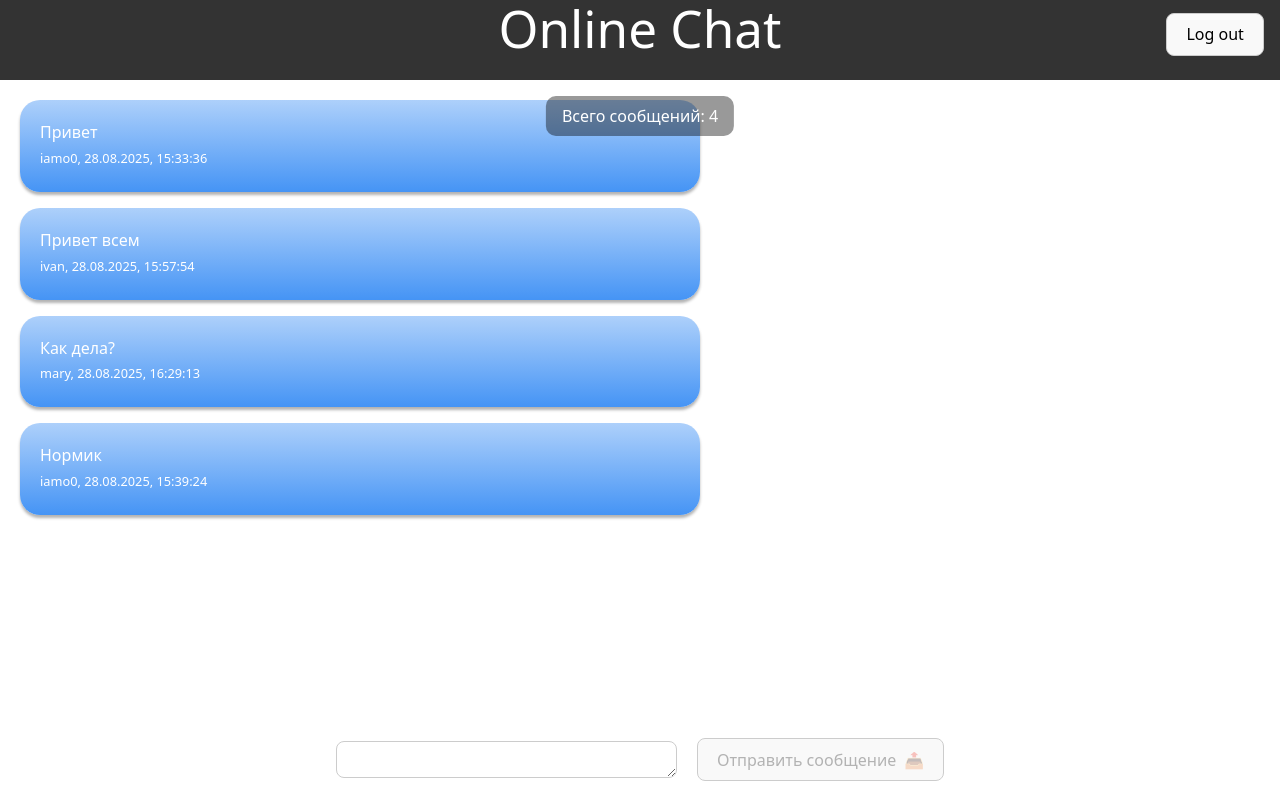
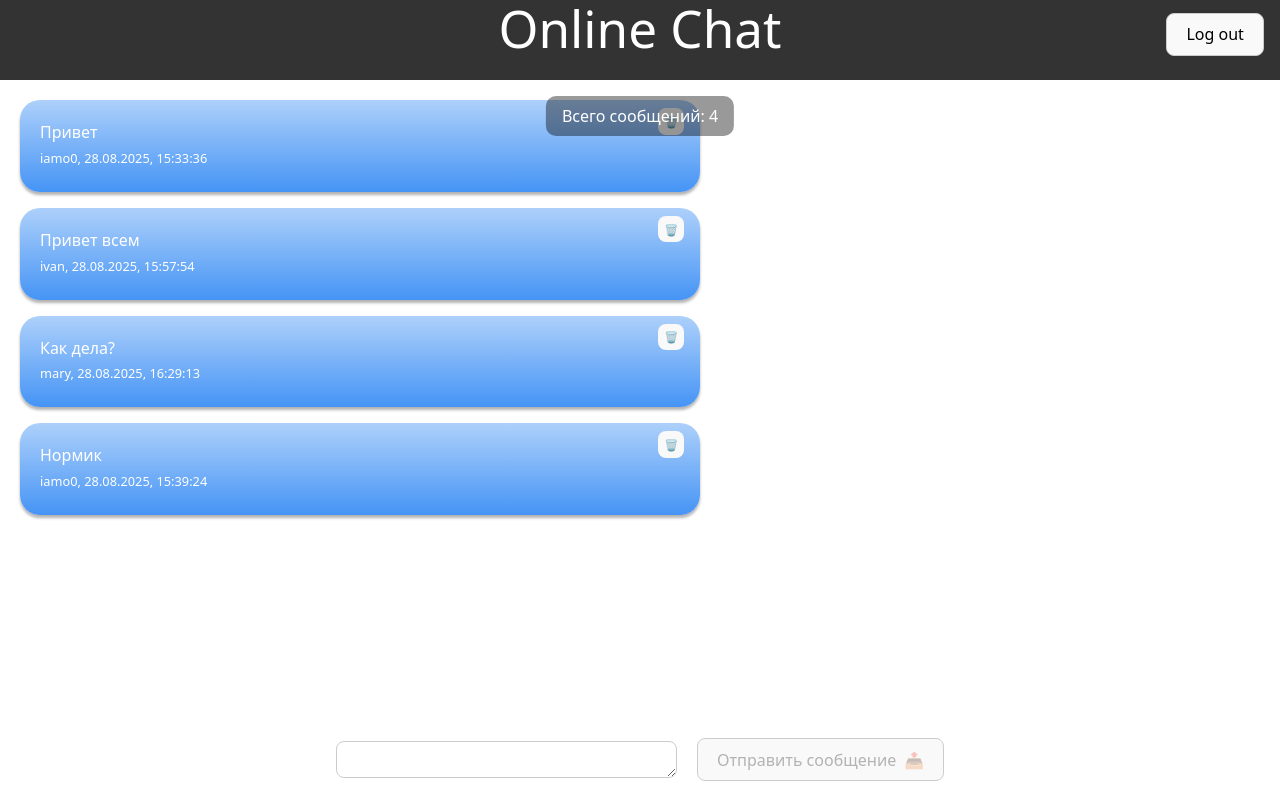
Before and after one commit to iamo0/jt-chat-react, a React (Vite) app: page / in a window 1280 px wide. Built offline with nearby package versions, Linux system fonts and the light colour scheme.

Commit message:
Add with-confirmation HOC and use it for destructive buttons

```diff
--- a/src/App.tsx
+++ b/src/App.tsx
@@ -3,7 +3,7 @@ import { useReducer } from "react";
 import MessageForm from "./components/message-form/message-form";
 import Messages from "./components/messages/messages";
 import MessagesContext, { initialMessages, messagesReducer } from "./data/messages-context";
-import Button from "./components/button/button";
+import ButtonWithConfirmation from "./components/button/button-with-confirmation";
 
 function App() {
   const [messages, dispatch] = useReducer(messagesReducer, initialMessages);
@@ -11,7 +11,11 @@ function App() {
   return <>
     <header className="page-header">
       <h1 className="page-title">Online Chat</h1>
-      <Button className="page-header-logout">Log out</Button>
+      <ButtonWithConfirmation
+        className="page-header-logout"
+        confirmationMessage="Вы действительно хотите выйти из чата?"
+        onClick={() => { alert("Выйдено из чата"); }}
+      >Log out</ButtonWithConfirmation>
     </header>
     <main className="page-main">
       <MessagesContext.Provider value={[messages, dispatch]}>
--- /dev/null
+++ b/src/components/button/button-with-confirmation.tsx
@@ -0,0 +1,5 @@
+import withConfirmation from "../../hocs/with-confirmation";
+import Button, { type ButtonProps } from "./button";
+
+const ButtonWithConfirmation = withConfirmation<ButtonProps>(Button);
+export default ButtonWithConfirmation;
--- a/src/components/button/button.tsx
+++ b/src/components/button/button.tsx
@@ -1,9 +1,10 @@
 import "./button.css";
-import type { PropsWithChildren } from "react";
+import type { MouseEventHandler, PropsWithChildren } from "react";
 
-interface ButtonProps extends PropsWithChildren {
+export interface ButtonProps extends PropsWithChildren {
   className?: string,
   disabled?: boolean,
+  onClick?: MouseEventHandler,
   type?: "button" | "submit" | "reset",
 }
 
@@ -11,11 +12,13 @@ export default function Button({
   children,
   className = "",
   disabled = false,
-  type = "button"
+  onClick = () => {},
+  type = "button",
 }: ButtonProps) {
   return <button
     className={`my-button ${className}`}
     disabled={disabled}
+    onClick={onClick}
     type={type}
   >{children}</button>
 };
--- a/src/components/message/message.css
+++ b/src/components/message/message.css
@@ -5,14 +5,30 @@
   color: #fff;
   max-width: 50vw;
   padding: 20px;
+  position: relative;
+  z-index: 0;
 }
 
 .message p {
   padding: 0 0 0.3em;
-  margin: 0;
+  margin: 0 1em 0 0;
 }
 
 .message-details {
   font-size: 80%;
   padding-bottom: 0;
 }
+
+.message-delete {
+  border-color: transparent;
+  font-size: 0;
+  padding: 0.3rem;
+  position: absolute;
+  top: 0.5rem;
+  right: 1rem;
+}
+
+.message-delete::after {
+  content: "🗑️";
+  font-size: 0.7rem;
+}
--- a/src/components/message/message.tsx
+++ b/src/components/message/message.tsx
@@ -1,4 +1,5 @@
 import "./message.css";
+import ButtonWithConfirmation from "../button/button-with-confirmation";
 
 interface MessageProps {
   message: {
@@ -12,5 +13,10 @@ export default function Message({ message }: MessageProps) {
   return <article className="message">
     <p className="message-text">{message.text}</p>
     <p className="message-details">{message.author}, {new Date(message.date).toLocaleString("ru-RU")}</p>
+    <ButtonWithConfirmation
+      className="message-delete"
+      confirmationMessage="Вы действительно хотите удалить это сообщение?"
+      onClick={() => { alert("Cообщение удалено") }}
+    >Удалить</ButtonWithConfirmation>
   </article>;
 }
--- /dev/null
+++ b/src/hocs/with-confirmation.tsx
@@ -0,0 +1,31 @@
+import {
+  type ComponentType,
+  type MouseEvent,
+  type MouseEventHandler,
+  type PropsWithChildren
+} from "react";
+
+type ConfirmationProps = {
+  confirmationMessage: string,
+  onClick?: MouseEventHandler,
+};
+
+export default function withConfirmation<P>(Component: ComponentType<P>) {
+  return function WrappedComponent(props: P & ConfirmationProps & PropsWithChildren) {
+    const { children, confirmationMessage, onClick, ...rest } = props;
+    const propsToPass = rest as P;
+
+    function handleClick(evt: MouseEvent) {
+      if (!confirm(confirmationMessage)) {
+        evt.preventDefault();
+        return;
+      }
+
+      if (onClick !== undefined) {
+        onClick(evt);
+      }
+    }
+
+    return <Component onClick={handleClick} {...propsToPass}>{children}</Component>
+  }
+}
```
